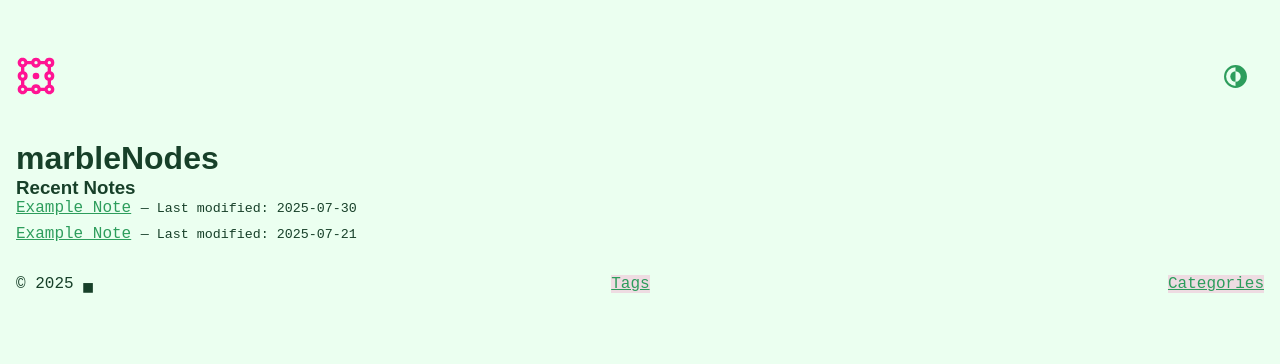
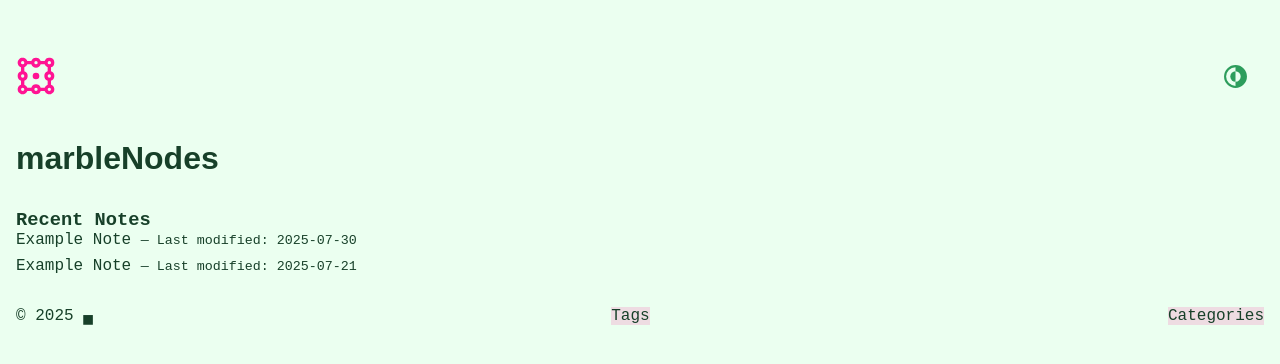
Before and after one commit to dduyg/5566677, a Jekyll site: the page built from index.md, in a window 1280 px wide. Shown: the top 364 px of the page. Built offline with Jekyll 4.4.1, drawn with Linux system fonts in a browser that asks for light colours; some web fonts are replaced.

Commit message:
Update main.css

```diff
--- a/assets/main.css
+++ b/assets/main.css
@@ -43,12 +43,18 @@ body {
   transition: background-color 0.3s ease, color 0.3s ease;
 }
 
-a { color: var(--link); }
-a:hover { color: var(--highlight); }
+a {
+  color: inherit;
+  text-decoration: none;
+}
+a:hover {
+  color: var(--highlight);
+}
 footer a { background-color: var(--highlight); }
 
-h1, h2, h3 {
+h1, h2 {
   font-family: 'Basteleur Bold', sans-serif;
+  margin: 2rem 0;
 }
 code, pre {
   font-family: 'IBM Plex Mono', monospace;
@@ -108,7 +114,7 @@ ul li {
   display: flex;
   flex-flow: row wrap;
   gap: 0.5rem;
-  margin: 0.75rem 0 0;
+  margin: 0.75rem 0 1rem;
 }
 .breadcrumb-element {
   color: var(--accent);
@@ -124,7 +130,7 @@ ul li {
 }
 
 article h1 {
-  margin: 2rem 0 0;
+  margin-bottom: 0;
 }
 .note-modified {
   font-size: 0.8rem;
```
